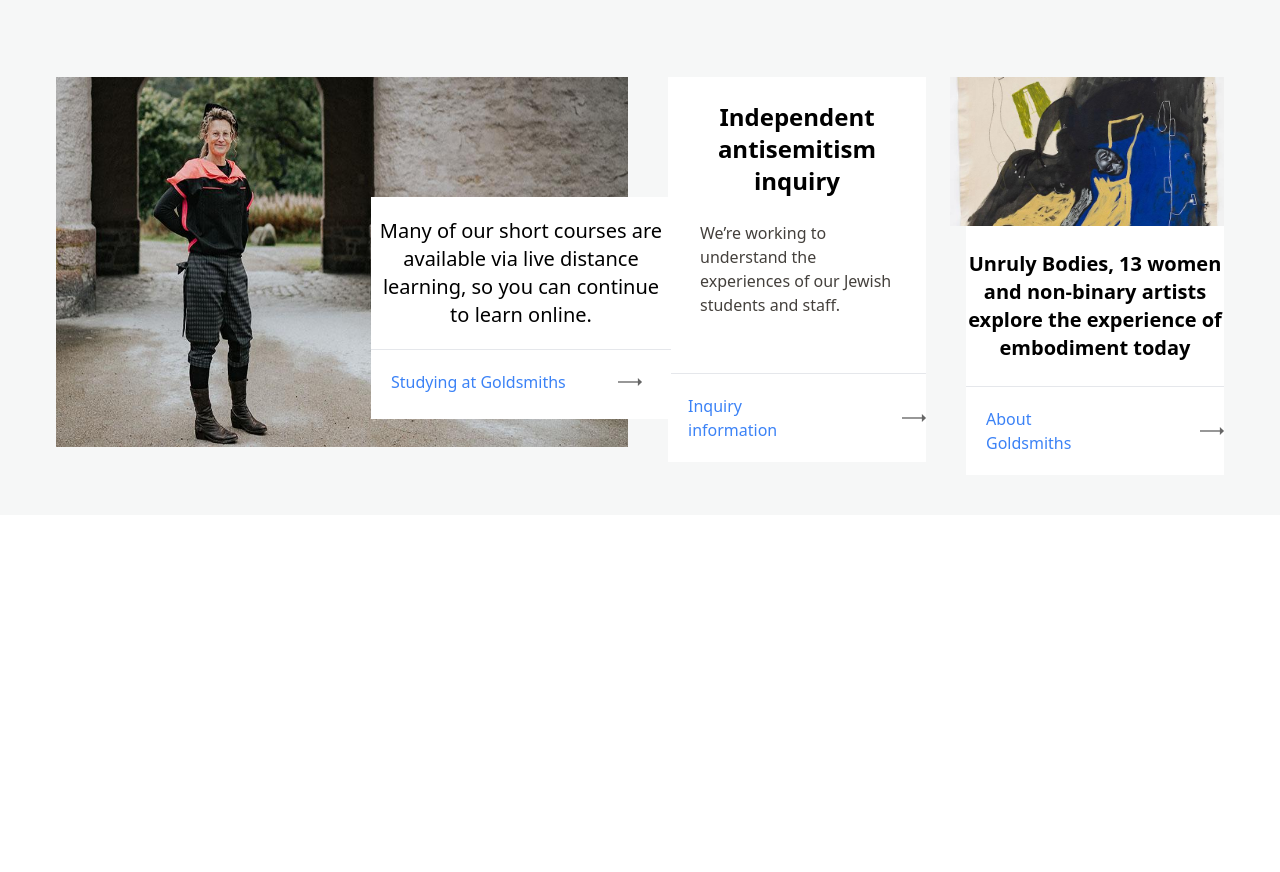
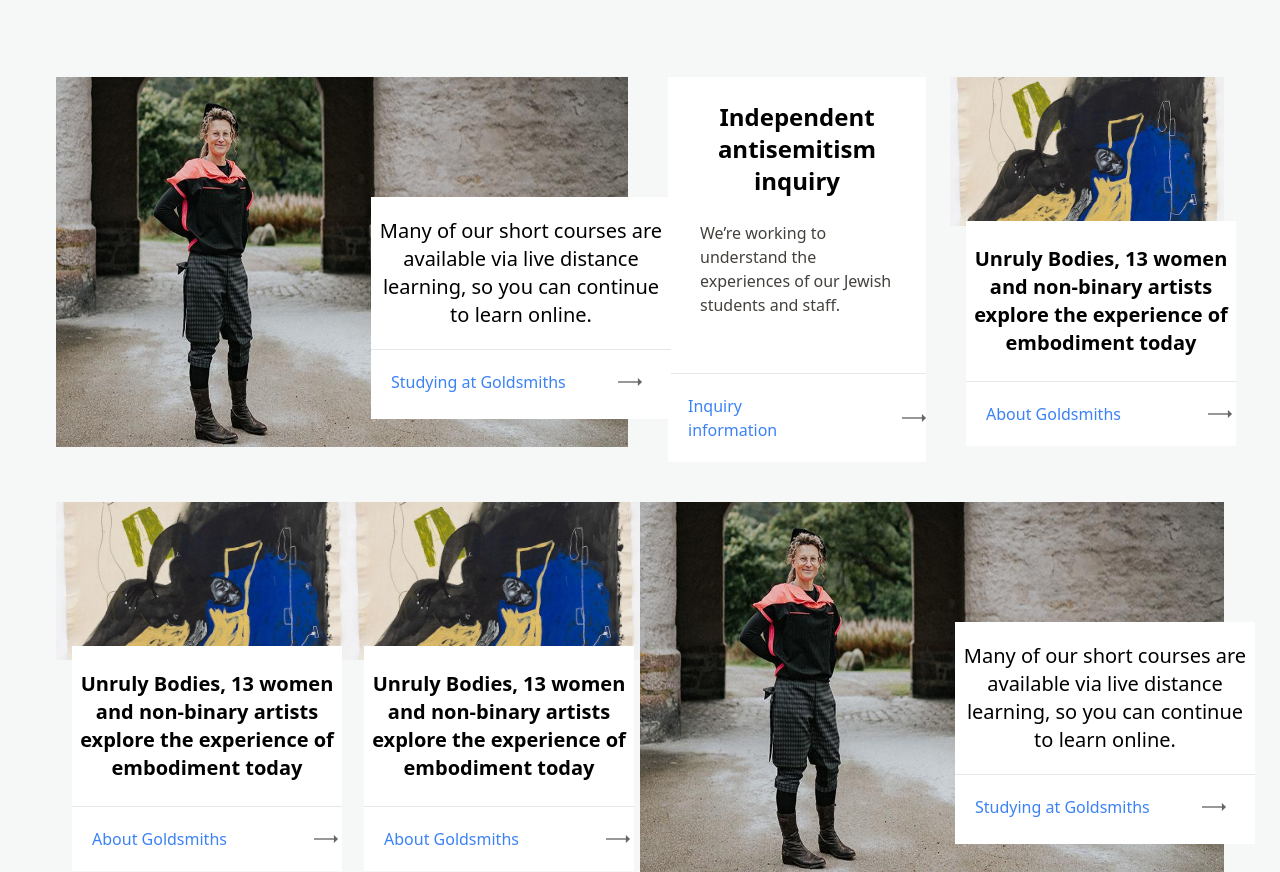
Before and after one commit to Kingcedru/Web_Clone_Test, a website: page index.html in a window 1280 px wide. Shown: the part 1568-2440 px from the top of the page. Before the commit the page ends 2083 px from the top, so only its background shows below. Drawn offline with Linux system fonts and the light colour scheme.

Commit message:
first message

```diff
--- a/index.html
+++ b/index.html
@@ -191,9 +191,9 @@
                     </a>
                     </div>
                 </div>
-                <div class="imagge123">
+                <div class="imagge123 relative">
                     <img src="img/Shadi-Al-Atallah-Cabin-Pressure-2021.-Courtesy-of-Guts-Gallery-and-the-Artist.jpeg" alt="">
-                    <div class="Textbox2 bg-white  ml-4 ">
+                    <div class="Textbox2 absolute top-36 bg-white w-[270px]  ml-4 ">
                         <a href="#">
                         <div class="titles mx-auto text-center py-6">
                             <h1 class="font-semibold text-xl">Unruly Bodies, 13 women and non-binary artists explore the experience of embodiment today
@@ -207,6 +207,53 @@
                 </div>
 
             </div>
+            <div class="images2 grid grid-cols-4 px-14">
+                <div class="imagge123 relative">
+                    <img src="img/Shadi-Al-Atallah-Cabin-Pressure-2021.-Courtesy-of-Guts-Gallery-and-the-Artist.jpeg" alt="">
+                    <div class="Textbox2 absolute top-36 bg-white w-[270px]  ml-4 ">
+                        <a href="#">
+                        <div class="titles mx-auto text-center py-6">
+                            <h1 class="font-semibold text-xl">Unruly Bodies, 13 women and non-binary artists explore the experience of embodiment today
+                        </div>
+                        <div class="date&arr flex border-t-[1px] pl-5 py-5">
+                            <h1 class="text-blue-500 font-medium">About Goldsmiths</h1>
+                            <img class="pl-[35%]" src="img/icon-more-666.svg" alt="">
+                        </div>
+                    </a>
+                    </div>
+                </div>
+                <div class="imagge123 relative">
+                    <img src="img/Shadi-Al-Atallah-Cabin-Pressure-2021.-Courtesy-of-Guts-Gallery-and-the-Artist.jpeg" alt="">
+                    <div class="Textbox2 absolute top-36 bg-white w-[270px]  ml-4 ">
+                        <a href="#">
+                        <div class="titles mx-auto text-center py-6">
+                            <h1 class="font-semibold text-xl">Unruly Bodies, 13 women and non-binary artists explore the experience of embodiment today
+                        </div>
+                        <div class="date&arr flex border-t-[1px] pl-5 py-5">
+                            <h1 class="text-blue-500 font-medium">About Goldsmiths</h1>
+                            <img class="pl-[35%]" src="img/icon-more-666.svg" alt="">
+                        </div>
+                    </a>
+                    </div>
+                </div>
+                <div class="image121 col-span-2 relative">
+                    <img class=" h-[370px]" src="img/pop-kat-double-crop-960.jpeg" alt="">
+                    <div class="Textbox1 bg-white  w-[300px] absolute top-20 left-[315px] h-[222px] mt-10">
+                        <a href="#">
+                        <div class="titles mx-auto text-center py-5">
+                            <h1 class="font-medium text-xl">
+                                Many of our short courses are available via live distance learning, so you can continue to learn online.</h1>
+                        </div>
+                        <div class="date&arr flex border-t-[1px] px-5 py-5">
+                            <h1 class="text-blue-500 font-medium">
+                                Studying at Goldsmiths
+                                </h1>
+                            <img class="pl-[20%]" src="img/icon-more-666.svg" alt="">
+                        </div>
+                    </a>
+                    </div>
+                </div>
+            </div>
         </div>
 
     </div>
```
Also changed, not shown: dist/output.css.
